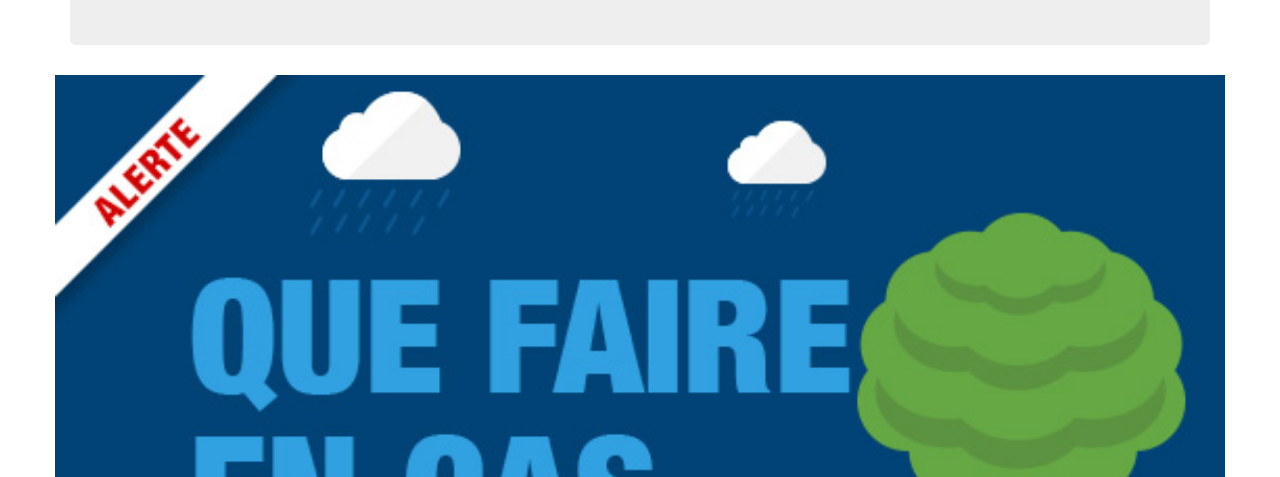
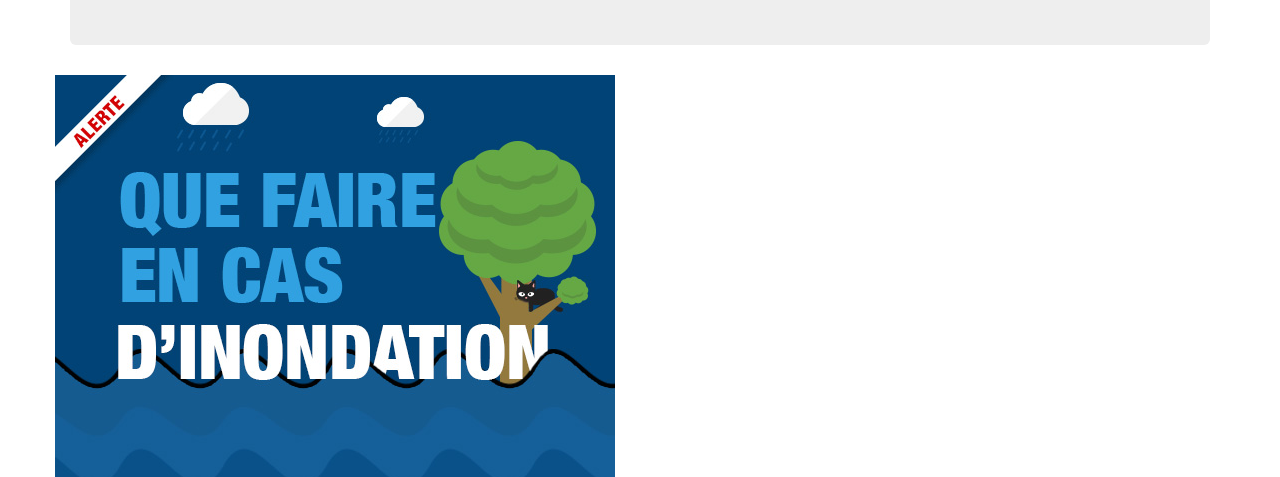
Before and after one commit to hbaltz/wintdo-web, a plain HTML site: page index.html in a window 1280 px wide. Shown: the part 323-800 px from the top of the page. Drawn offline with Linux system fonts and the light colour scheme.

Commit message:
Correction taille logo

```diff
--- a/css/theme_perso.css
+++ b/css/theme_perso.css
@@ -1,8 +1,3 @@
-img {
-    width: 100%;
-    height: auto;
-}
-
 .jumbotron{
 	margin-top:5%;
 }
--- a/index.html
+++ b/index.html
@@ -13,6 +13,7 @@
     <!-- Bootstrap core CSS -->
     <link href="./css/bootstrap.min.css" rel="stylesheet">
     <link href="./css/theme_perso.css" rel="stylesheet">
+
   </head>
 
   <body>
@@ -20,13 +21,13 @@
       <div class="jumbotron">
         <h1>DANGER IMMEDIAT !</h1>
         <p class="lead">Pluies très intenses en cours à proximité. Inondations. Des rues peuvent se transformer en torrent. Mettez-vous à l'abri</p>
-        <img class="logo" src="./img/meteo_france.png" alt="Meteo France">
+        <img class="logo" src="./img/meteo_france.png" alt="Meteo France" >
         <img class="logo" src="./img/predict.gif" alt="Predict">
       </div>
 
       <div class="row">
 
-		 <img src="./img/Que-faire-en-cas-d-inondation.jpg" alt="Que faire en cas d'inondation">
+		 <img class = "img-responsive" src="./img/Que-faire-en-cas-d-inondation.jpg" alt="Que faire en cas d'inondation">
 
 
 	</div>
```
